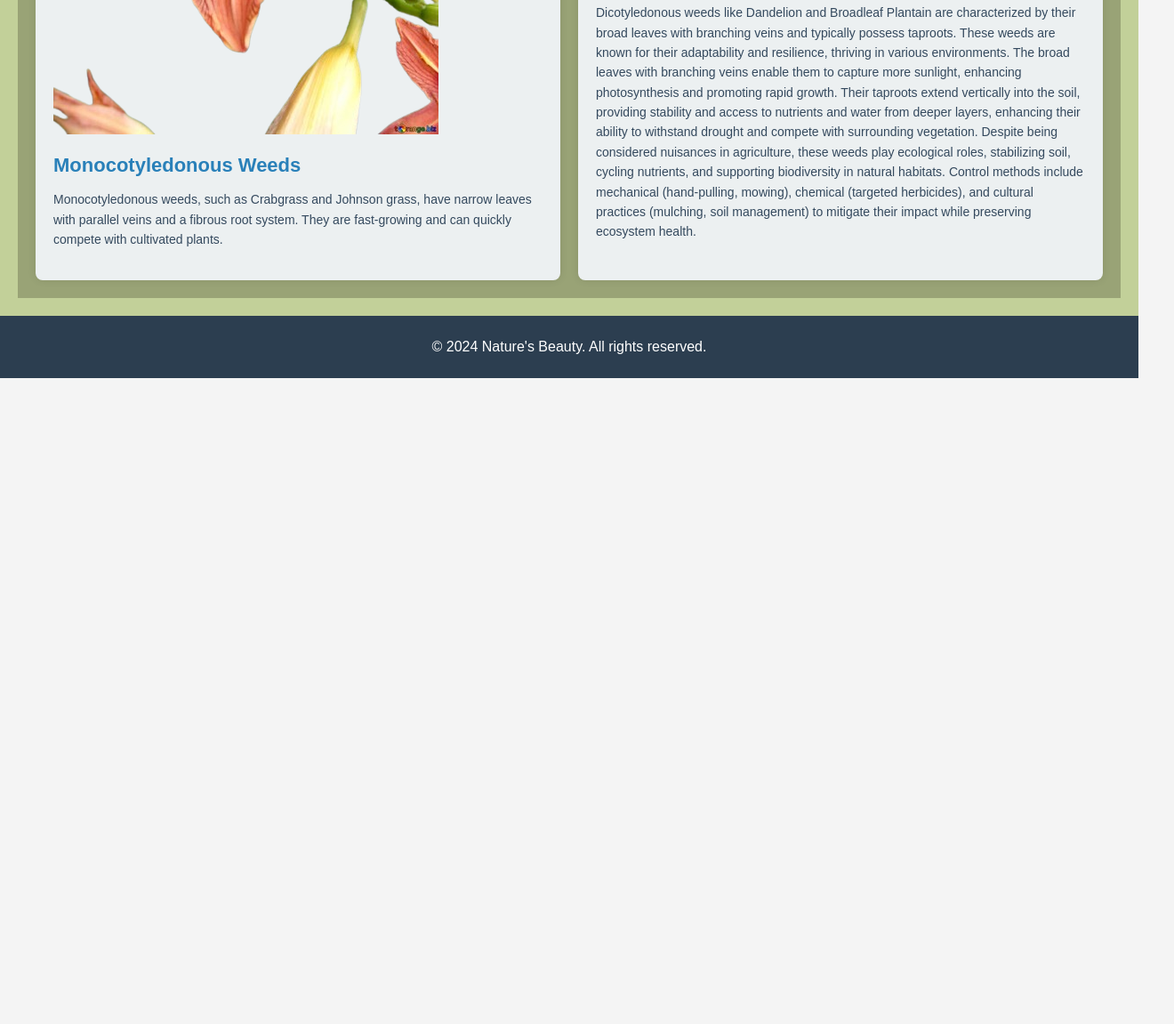
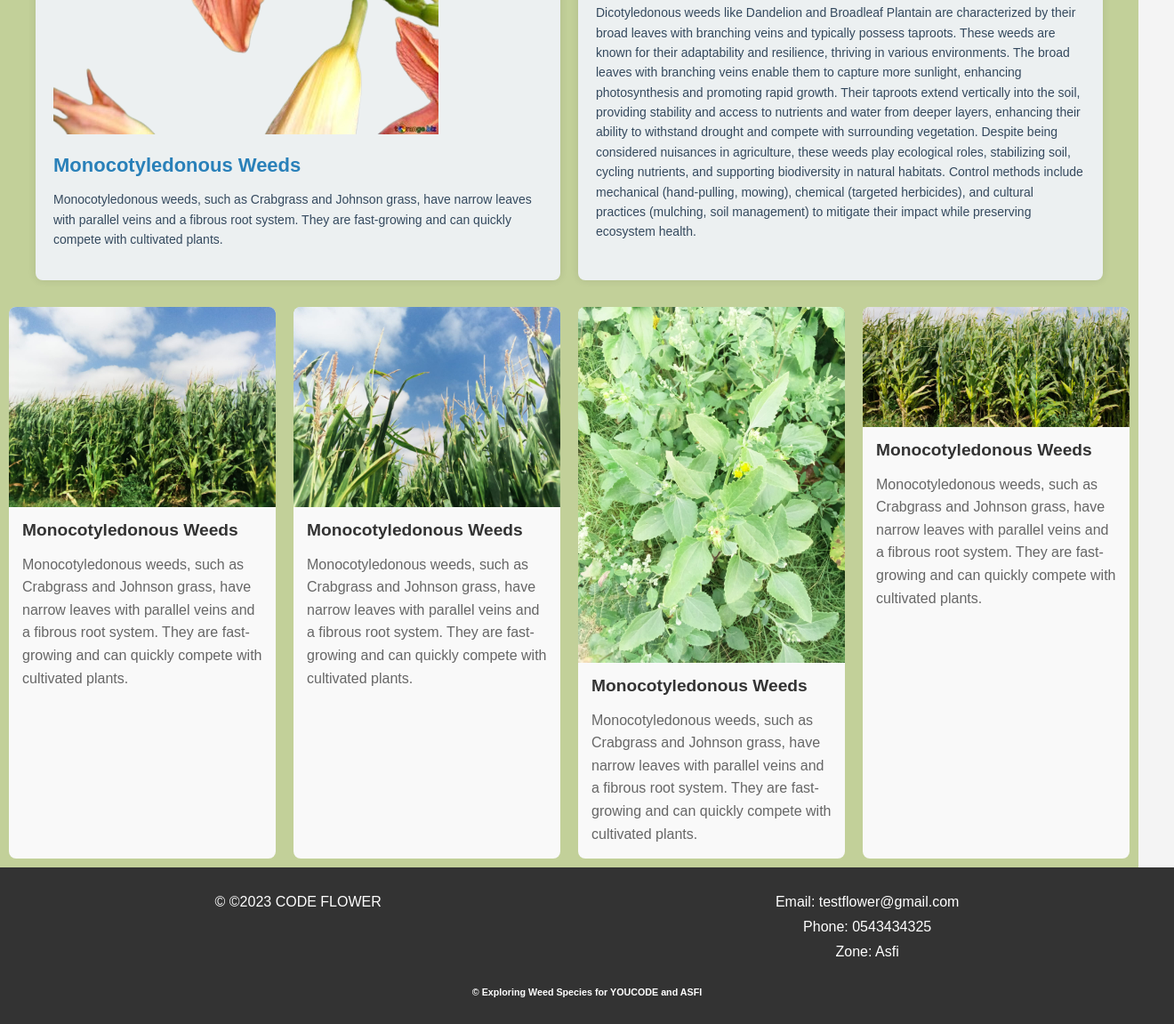
Before and after one commit to Foullane-Mohamed/myFlowerProject, a plain HTML site: page index.html in a window 1280 px wide. Shown: the part 1428-2579 px from the top of the page at 89% size, 1320 px wide, since content can reach past the window. Before the commit the page ends 1853 px from the top, so only its background shows below. Drawn offline with Linux system fonts and the light colour scheme; a small style sheet from the web is missing.

Commit message:
9/7/2024

```diff
--- a/index.html
+++ b/index.html
@@ -1,3 +1,4 @@
+</p>
   <!DOCTYPE html>
   <html lang="en">
     <head>
@@ -51,12 +52,12 @@
                 <h2>
                   Start your exploration now and discover the world of weeds!
                 </h2>
-              <p>
+                <p style="color: #406568">
                   Our website is designed to serve as an educational tool for
                   agronomy enthusiasts, students, and professionals interested in
-                weed biology and management. Dive into our curated sections to
-                deepen your knowledge and appreciation for these botanical
-                adversaries .
+                  weed biology and management.<br />
+                  Dive into our curated sections to deepen your knowledge and
+                  appreciation for these botanical adversaries .
                 </p>
               </div>
               <div class="wr-2">
@@ -96,8 +97,66 @@
               </div>
             </div>
           </div>
+          <div class="body-content-2">
+            <div class="body-c-wr-2">
+
+            <div class="wr-2-2">
+              <div class="wr-2-content-1-2">
+                <img src="./p1.jpeg" alt="#" />
+                <h3>Monocotyledonous Weeds</h3>
+                <p>
+                  Monocotyledonous weeds, such as Crabgrass and Johnson grass,
+                  have narrow leaves with parallel veins and a fibrous root
+                  system. They are fast-growing and can quickly compete with
+                  cultivated plants.
+                </p>
+              </div>
+              <div class="wr-2-content-1-2">
+                <img src="./p2.jpeg" alt="#" />
+                <h3>Monocotyledonous Weeds</h3>
+                <p>
+                  Monocotyledonous weeds, such as Crabgrass and Johnson grass,
+                  have narrow leaves with parallel veins and a fibrous root
+                  system. They are fast-growing and can quickly compete with
+                  cultivated plants.
+                </p>
+              </div>
+              <div class="wr-2-content-1-2">
+                <img src="./p3.jpeg" alt="#" />
+                <h3>Monocotyledonous Weeds</h3>
+                <p>
+                  Monocotyledonous weeds, such as Crabgrass and Johnson grass,
+                  have narrow leaves with parallel veins and a fibrous root
+                  system. They are fast-growing and can quickly compete with
+                  cultivated plants.
+                </p>
+              </div>
+              <div class="wr-2-content-1-2">
+                <img src="./p4.jpeg" alt="#" />
+                <h3>Monocotyledonous Weeds</h3>
+                <p>
+                  Monocotyledonous weeds, such as Crabgrass and Johnson grass,
+                  have narrow leaves with parallel veins and a fibrous root
+                  system. They are fast-growing and can quickly compete with
+                  cultivated plants.
+                </p>
+              </div>
+
+            </div>
+          </div>
+        </div>
         <footer>
-          <p>&copy; 2024 Nature's Beauty. All rights reserved.</p>
+          <div class="foterp">
+            <p>&copy; ©2023 CODE FLOWER</p>
+            <div class="footerLogo"></div>
+            <div>
+              <p>Email: testflower@gmail.com</p>
+              <p>Phone: 0543434325</p>
+              <p>Zone: Asfi</p>
+            </div>
+          </div>
+
+          <h6>© Exploring Weed Species for YOUCODE and ASFI</h6>
         </footer>
       </div>
     </div>
--- a/style.css
+++ b/style.css
@@ -70,11 +70,7 @@ ul {
   list-style-type: disc;
   margin-left: 20px;
 }
-footer {
-  text-align: center;
-  padding: 10px;
-  background-color: #f1f1f1;
-}
+
 .body-content {
   width: 100%;
   display: flex;
@@ -95,7 +91,7 @@ body {
   max-width: 1200px;
   margin: 0 auto;
   padding: 20px;
-  background-color: #99a376;
+  background-color: #c2d099;
 }
 .body-c-wr {
   display: flex;
@@ -155,13 +151,87 @@ body {
   height: auto;
   border-radius: 8px;
 }
-footer {
-  text-align: center;
-  padding: 10px;
-  background-color: #2c3e50;
-  color: #fff;
-  margin-top: 20px;
-}
+
 .content{
   background: #c2d099;
 }
+
+footer {
+  background-color: #333;
+  color: #fff;
+  text-align: center;
+  padding: 20px;
+  position: relative;
+  bottom: 0;
+  width: 100%;
+}
+
+footer .foterp {
+  display: flex;
+  flex-direction: row;
+
+  justify-content: space-evenly;
+  margin-bottom: 20px;
+
+
+}
+
+footer p, footer h6 {
+  margin: 10px 0;
+}
+
+footer .footerLogo {
+  margin: 20px 0;
+}
+
+footer .footerLogo img {
+  width: 100px;
+  height: auto;
+}
+
+
+
+
+
+footer .social-icons a:hover {
+  background-color: #777;
+}
+
+.wr-2-2 {
+  display: flex;
+  flex-wrap: wrap;
+  justify-content: space-between;
+}
+
+.wr-2-content-1-2 {
+  flex: 1 1 calc(25% - 20px);
+  box-sizing: border-box;
+  margin: 10px;
+  background-color: #f9f9f9;
+  border-radius: 8px;
+  overflow: hidden;
+  transition: transform 0.3s ease-in-out;
+}
+
+.wr-2-content-1-2:hover {
+  transform: scale(1.05);
+}
+
+.wr-2-content-1-2 img {
+  width: 100%;
+  height: auto;
+  display: block;
+}
+
+.wr-2-content-1-2 h3 {
+  font-size: 1.2em;
+  margin: 15px;
+  color: #333;
+}
+
+.wr-2-content-1-2 p {
+  font-size: 1em;
+  margin: 15px;
+  color: #666;
+  line-height: 1.6;
+}
```
Also changed, not shown: p1.jpeg (added), p2.jpeg (added), p3.jpeg (added), p4.jpeg (added). Lines whose indentation alone changed are shown as unchanged.
